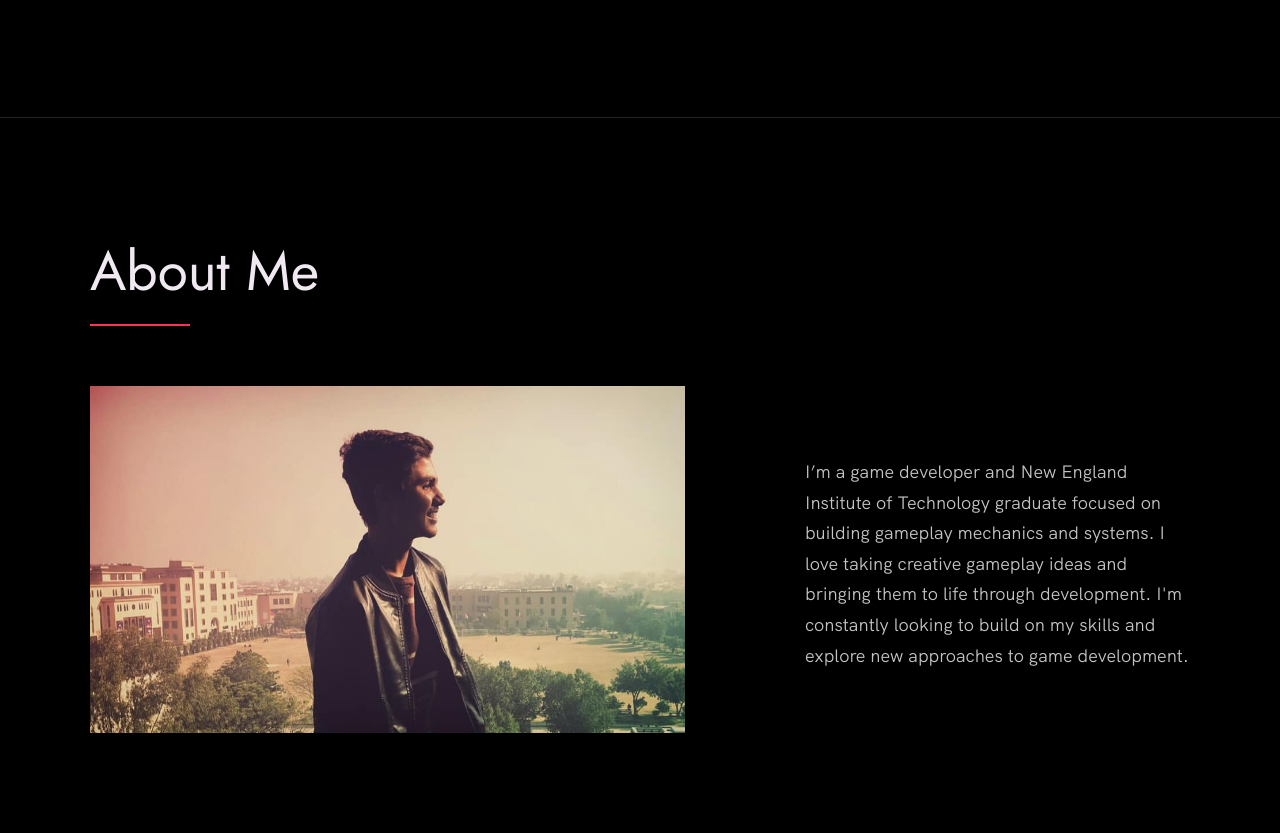
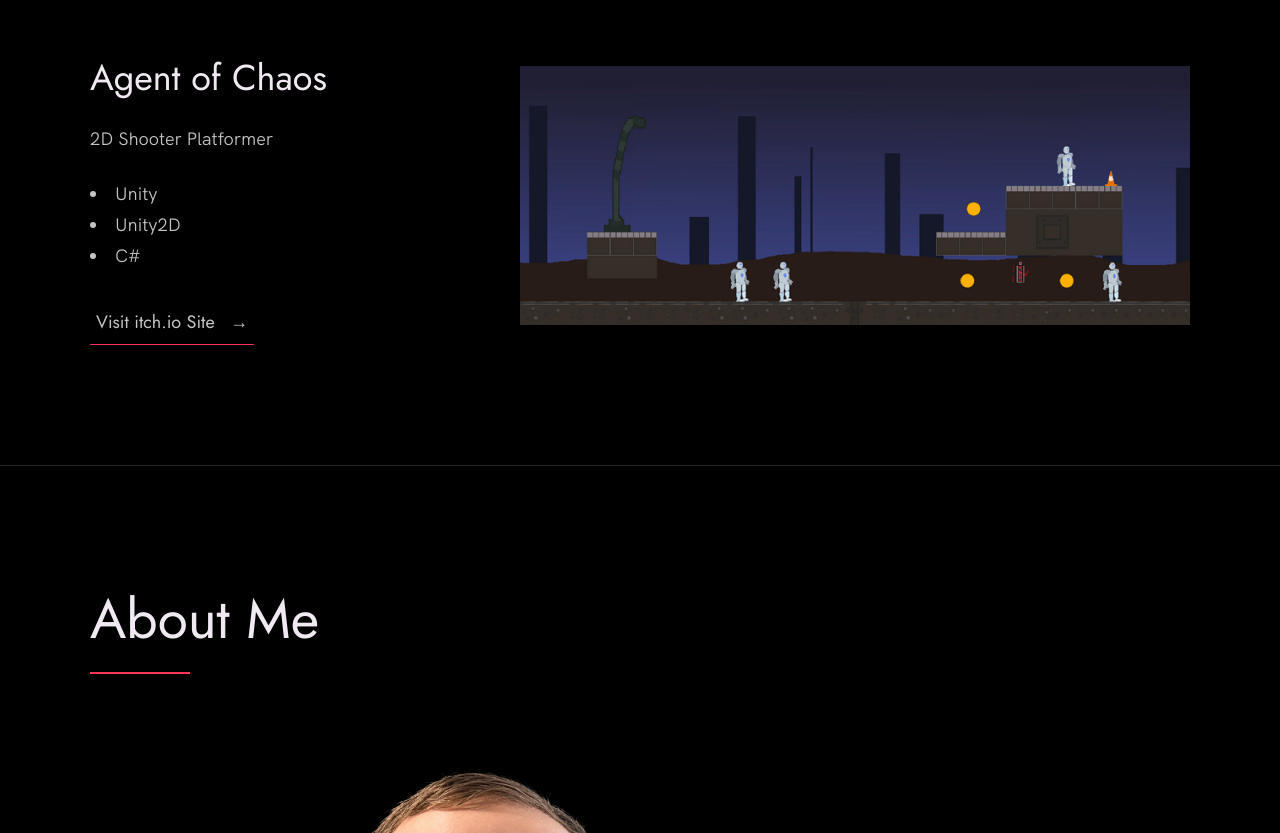
Before and after one commit to nafortier/Fortier_Portfolio, a plain HTML site: page index.html in a window 1280 px wide. Shown: the part 2735-3568 px from the top of the page. Drawn offline with Linux system fonts and the light colour scheme.

Commit message:
update images

```diff
--- a/index.css
+++ b/index.css
@@ -546,9 +546,11 @@ body:not(.user-is-tabbing) a:focus {
 
 .about__photo-container {
     margin-bottom: var(--gutter-normal);
+    max-width: 400px;
+    width: 100%;
 }
 
-@media(min-width: 901px) {
+@media(min-width: 600px) {
     .about__text {
         flex: 0 0 35%;
     }
--- a/index.html
+++ b/index.html
@@ -1,18 +1,4 @@
-<!--
-  Hello 😊.
 
-  This template is designed and developed by Nisar Hassan Naqvi
-  for anyone to use for free or customize the way they like.
-
-  Github Repo: https://github.com/nisarhassan12/portfolio-template/
-  My Website: https://nisar.dev
-
-  For business & inquires, contact me => syednisarhassan12@gmail.com
--->
-
-<!--
-  Follow the instructions written in comments to create your stunning portfolio
--->
 
 <!DOCTYPE html>
 <html lang="en">
@@ -93,7 +79,7 @@
               </div>
             </div>
             <div class="work__image-box">
-              <img src="./images/project-1.png" class="work__image" alt="Project 1" />
+              <img src="./images/Plight.png" class="work__image" alt="Project 1" />
             </div>
           </div>
 
@@ -118,7 +104,7 @@
               </div>
             </div>
             <div class="work__image-box">
-              <img src="./images/project-2.png" class="work__image" alt="Project 1" />
+              <img src="./images/pokeapi.png" class="work__image" alt="Project 1" />
             </div>
           </div>
 
@@ -143,7 +129,7 @@
               </div>
             </div>
             <div class="work__image-box">
-              <img src="./images/project-3.png" class="work__image" alt="Project 3" />
+              <img src="./images/AOC.png" class="work__image" alt="Project 3" />
             </div>
           </div>
         </div>
@@ -168,7 +154,7 @@
 
           <div class="about__photo-container">
             <!-- Add a nice photo of yourself -->
-            <img class="about__photo" src="./images/syed-ali-hussnain.jpg" alt="" />
+            <img class="about__photo" src="./images/nf2.png" alt="" />
           </div>
         </div>
       </div>
```
Also changed, not shown: images/AOC.png (added), images/Plight.png (added), images/bullseye.png (deleted), images/chippy.png (deleted), images/codepen.svg (deleted), images/fastlane.png (deleted), images/goldengrid.png (deleted), images/lighthouse-report.png (deleted), images/mighty-furnitures.png (deleted), images/nf2.png (added), images/pokeapi.png (added), images/project-1.png (deleted), images/project-2.png (deleted), images/project-3.png (deleted), 2 more files, 1 other file.
